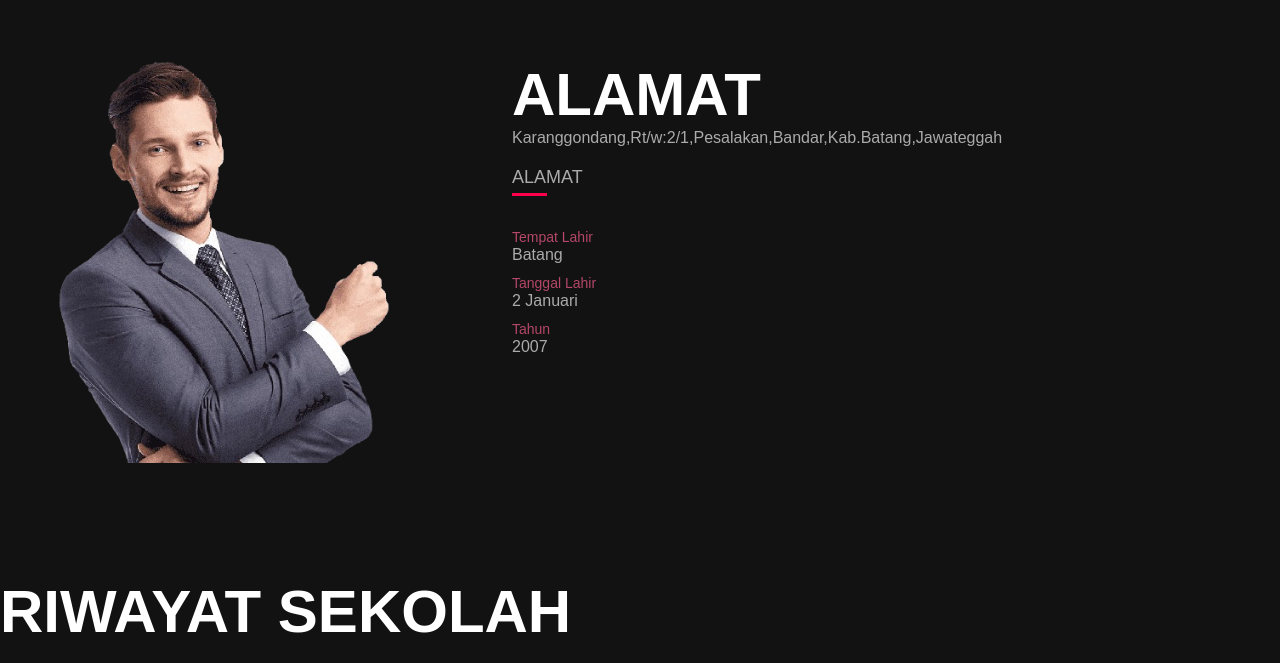
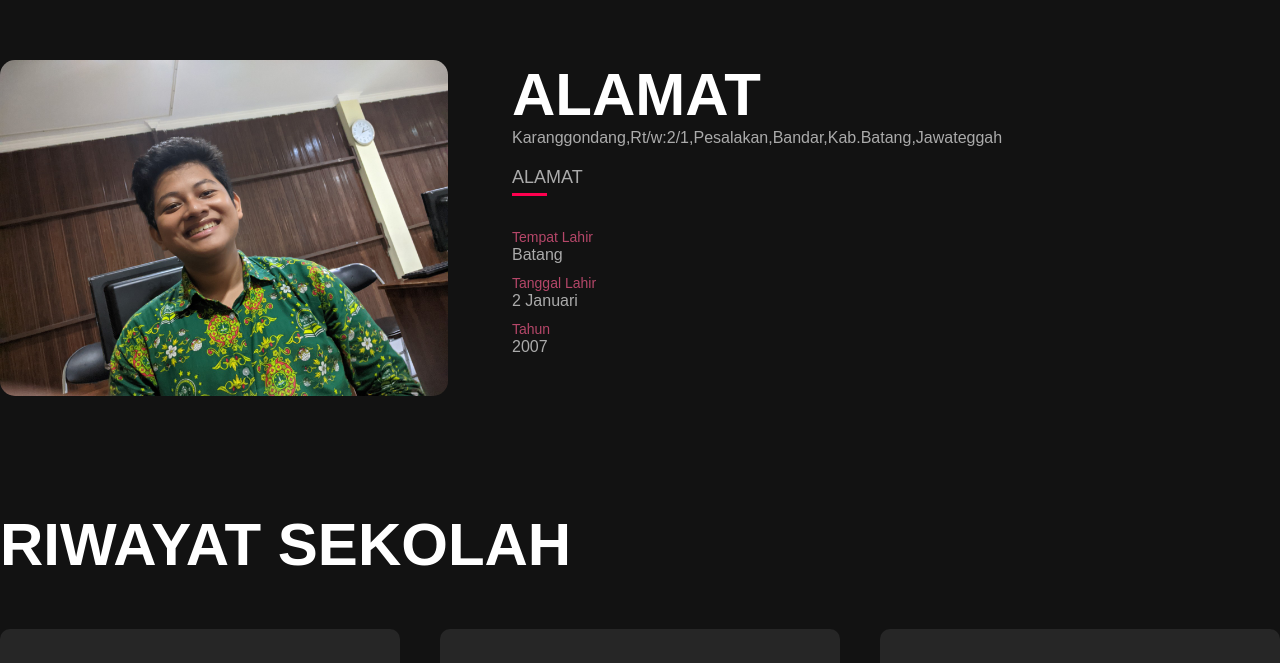
Before and after one commit to INDRADIFA/projectakhir.github.io, a plain HTML site: page index.html in a window 1280 px wide. Shown: the part 820-1483 px from the top of the page. Drawn offline with nearby package versions, Linux system fonts and the light colour scheme.

Commit message:
UPDATE FOTO DIPA

```diff
--- a/index.html
+++ b/index.html
@@ -35,7 +35,7 @@
         <div class="container">
             <div class="row">
                 <div class="about-col-1">
-                    <img src="img/orang-removebg-preview.png" alt="">
+                    <img src="Gambar WhatsApp 2024-04-03 pukul 15.03.56_92a7a1f7.jpg" alt="">
                 </div>
                 <div class="about-col-2">
                     <h1 class="sub-title">ALAMAT</h1>
```
Also changed, not shown: Gambar WhatsApp 2024-04-03 pukul 15.03.56_92a7a1f7.jpg (added).
